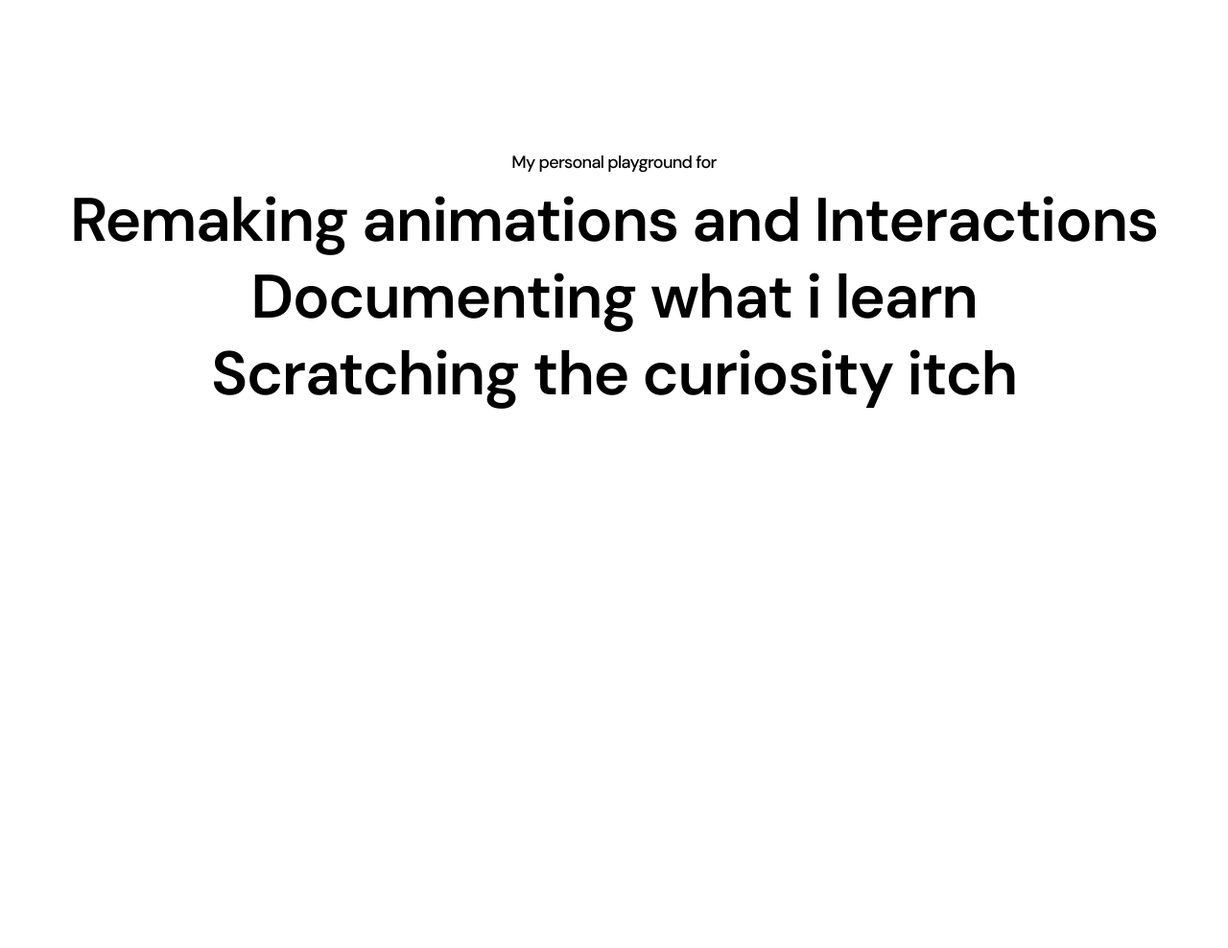
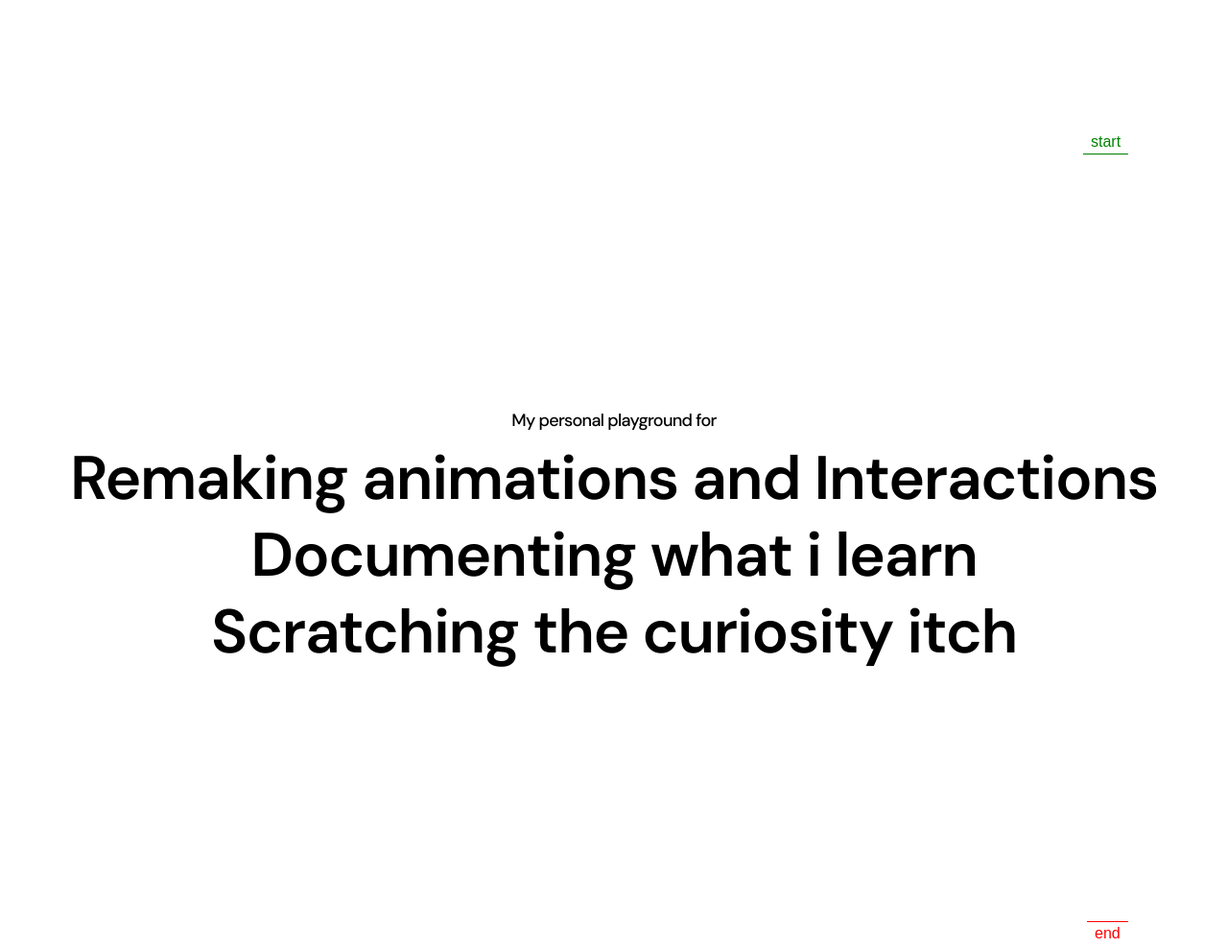
Before and after one commit to FrontendSuberu/mobbin_library_animation_remake, a website built with Vite: page index.html in a window 1280 px wide. Shown: the part 640-1628 px from the top of the page at 96% size. Built offline with nearby package versions, Linux system fonts and the light colour scheme.

Commit message:
scrolltrigger created + gsap initialized

```diff
--- a/index.html
+++ b/index.html
@@ -20,9 +20,9 @@
         <p>My personal playground for</p>
 
         <div class="library-contents">
-          <div>Remaking animations and Interactions</div>
-          <div>Documenting what i learn</div>
-          <div>Scratching the curiosity itch</div>
+          <div class="content">Remaking animations and Interactions</div>
+          <div class="content">Documenting what i learn</div>
+          <div class="content">Scratching the curiosity itch</div>
         </div>
       </div>
     </section>
--- a/package.json
+++ b/package.json
@@ -10,5 +10,8 @@
   },
   "devDependencies": {
     "vite": "^7.1.7"
+  },
+  "dependencies": {
+    "gsap": "^3.13.0"
   }
 }
--- a/src/main.js
+++ b/src/main.js
@@ -1,3 +1,22 @@
-document.addEventListener("DOMContentLoaded", function() {
+import { gsap } from "gsap";
+import { ScrollTrigger } from "gsap/ScrollTrigger";
 
-})
+gsap.registerPlugin(ScrollTrigger);
+
+document.addEventListener("DOMContentLoaded", function () {
+  const libWrapper = document.querySelector(".library");
+  let libText = document.querySelectorAll(".content");
+
+
+
+  // scrolltrigger to pin the element to the viewport
+  ScrollTrigger.create({
+    trigger: libWrapper,
+    start: "top top",
+    end: "bottom 200px",
+    pin: true,
+    // pinSpacing: false,
+    markers: true
+  })
+
+});
--- a/src/style.css
+++ b/src/style.css
@@ -22,7 +22,9 @@ body {
 
 .library {
   height: 100svh;
-  width: 100%;
+  display: flex;
+  align-items: center;
+  justify-content: center;
   text-align: center;
 }
 
```
Also changed, not shown: pnpm-lock.yaml.
